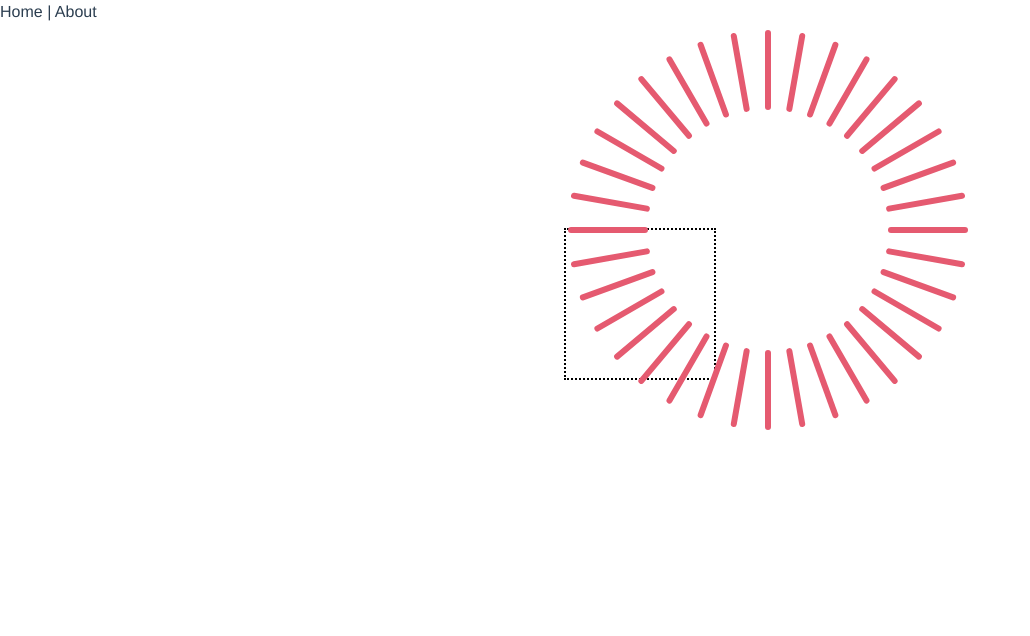
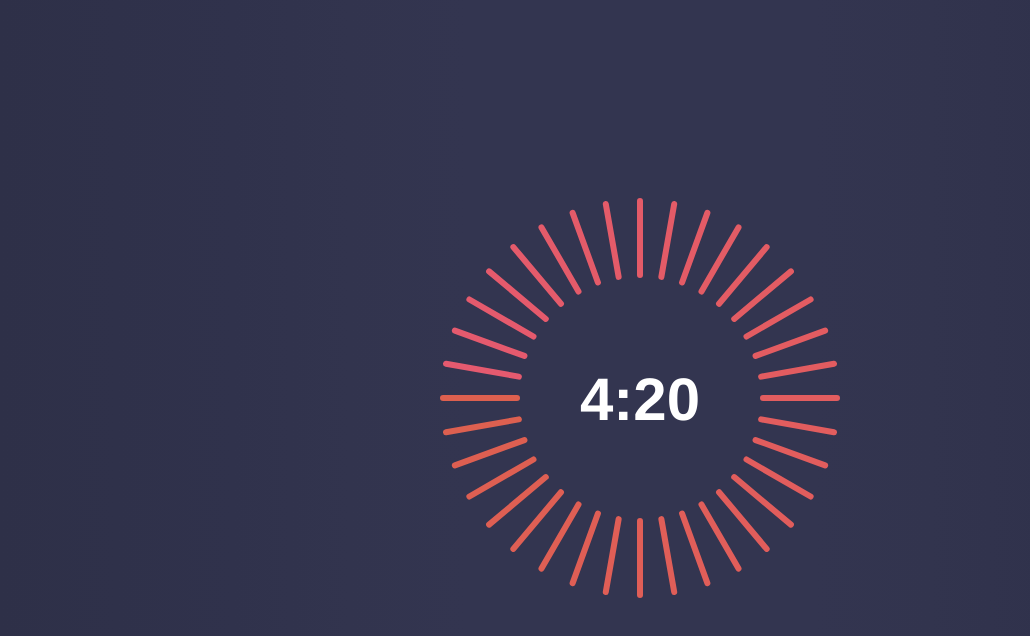
Before and after one commit to Performave/BreakTime, a Vue app: page /#/ in a window 1280 px wide. Shown: the top 636 px of the page, without its empty margins (0-1030 px from the left). Built offline with nearby package versions, Linux system fonts and the light colour scheme.

Commit message:
Made more visually appealing

```diff
--- a/src/App.vue
+++ b/src/App.vue
@@ -1,16 +1,20 @@
 <template>
-  <div id="nav">
-    <router-link to="/">Home</router-link> |
-    <router-link to="/about">About</router-link>
-  </div>
-  <router-view/>
+  <router-view />
 </template>
 
 <style>
+html, body {
+  width: 100%;
+  height: 100%;
+  background: linear-gradient(to right, #2e3048, #2f314a, #30324c, #32344e, #333550, #333550, #333550, #333550, #32344e, #30324c, #2f314a, #2e3048);
+}
+
 #app {
+  width: 100%;
+  height: 100%;
   font-family: Avenir, Helvetica, Arial, sans-serif;
   -webkit-font-smoothing: antialiased;
   -moz-osx-font-smoothing: grayscale;
-  color: #2c3e50;
+  color: #fff;
 }
 </style>
--- a/src/views/Home.vue
+++ b/src/views/Home.vue
@@ -1,17 +1,25 @@
 <template>
-  <div class="flex justify-center mt-52">
-    <div class="w-36 h-36 outline-black">
+  <div class="flex items-center justify-center w-full h-full absolute">
+    <div class="bg-container">
       <div
         class="absolute box"
         v-for="index in 36"
         :style="{
-          transform: 'translateY(-5px) rotate(calc(' + index + ' * 10deg))',
+          transform:
+            'translateY(-5px) rotate(calc(' + index + ' * 10deg))',
         }"
         :key="index"
       >
-        <span class="rounded-full" :style="{filter: 'hue-rotate('+index+'*5deg)'}"></span>
+        <span
+          class="rounded-full"
+          :style="{ filter: 'hue-rotate(calc(' + index + ' *.5deg))' }"
+        ></span>
       </div>
     </div>
+  </div>
+
+  <div class="grid place-items-center w-full h-full">
+    <h1 class="text-6xl font-bold">4:20</h1>
   </div>
 </template>
 
@@ -24,14 +32,20 @@ export default defineComponent({
 </script>
 
 <style scoped>
+.bg-container {
+  width: 400px;
+  height: 400px;
+}
+
 .box {
   width: 400px;
   height: 6px;
   position: absolute;
+  top: 50%;
 }
 
 .box span {
-  background: #E55A70;
+  background: #e55a70;
   display: block;
   width: 80px;
   height: 6px;
```
